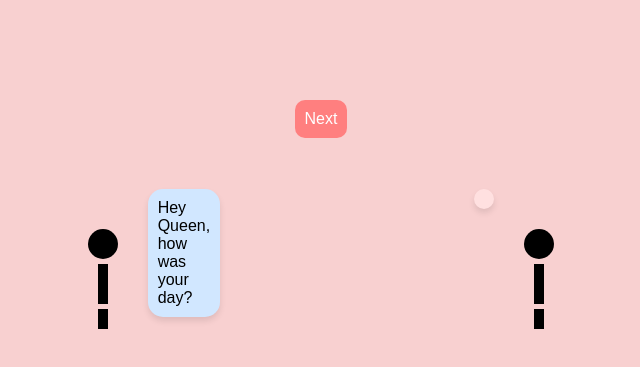
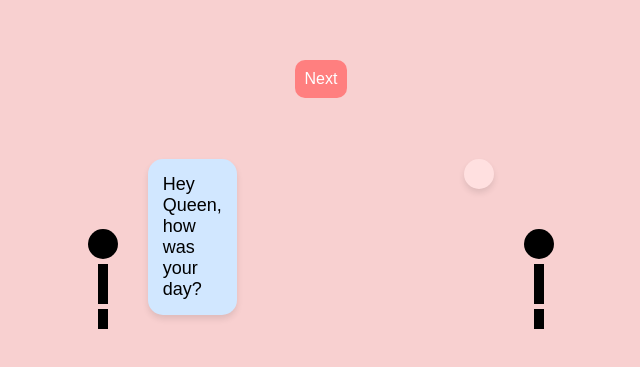
Before and after one commit to saanyay/quaanya.github.io, a plain HTML site: page chapter2.html in a window 1280 px wide. Shown: the part 271-638 px from the top of the page, without its empty margins (319-959 px from the left). Drawn offline with Linux system fonts and the light colour scheme.

Commit message:
Update chapter2.html

```diff
--- a/chapter2.html
+++ b/chapter2.html
@@ -63,12 +63,12 @@
 
     .speech-bubble {
       position: absolute;
-      top: -40px;
+      top: -70px; /* Moved higher up */
       background-color: #fff;
       border-radius: 15px;
-      padding: 10px;
-      font-size: 16px;
-      max-width: 150px;
+      padding: 15px; /* Increased padding for wider bubbles */
+      font-size: 18px;
+      max-width: 250px; /* Wider bubbles */
       box-shadow: 0 4px 6px rgba(0, 0, 0, 0.1);
     }
 
@@ -92,9 +92,8 @@
       border-radius: 10px;
       cursor: pointer;
       font-size: 16px;
-      margin-top: 20px;
       position: relative;
-      bottom: 20px; /* Moves the button up */
+      bottom: 50px; /* Moved the button closer to the top */
     }
 
   </style>
```
